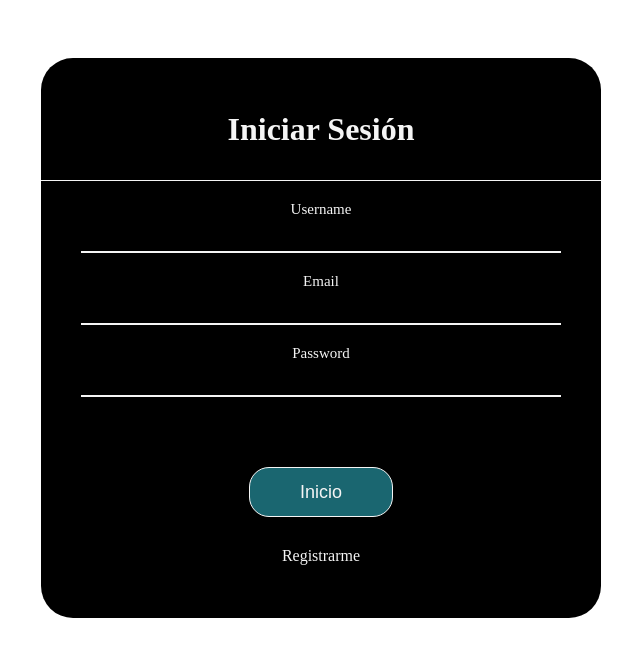
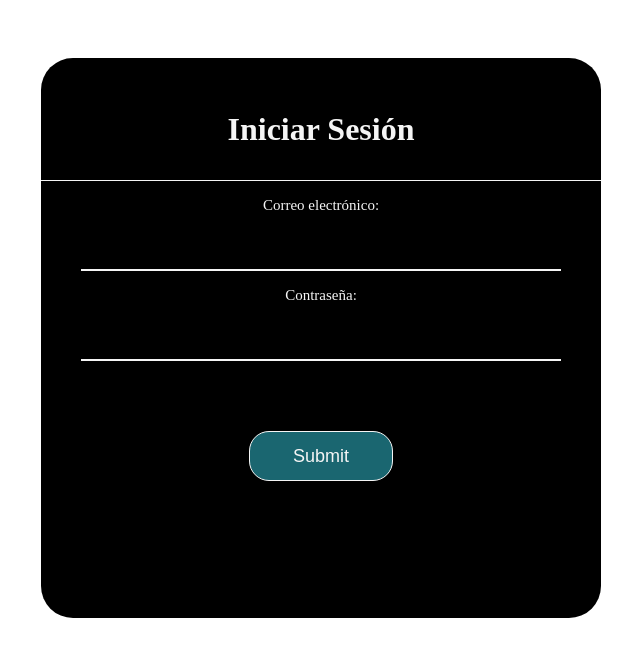
Before and after one commit to Marccb18/Proyecto_Gym, a Python web app: template templates/login_form.html in a window 1280 px wide. Shown: the part 142-800 px from the top of the page, without its empty margins (319-959 px from the left). Run offline with Jinja, Linux system fonts and the light colour scheme; the template is opened without the code that fills it, so the values that code supplies are empty, except form fields; tables that the repository leaves empty hold one stand-in row (values such as "Sample post"); form fields are guessed from the names that the template uses.

Commit message:
login formato

```diff
--- a/templates/login_form.html
+++ b/templates/login_form.html
@@ -8,8 +8,8 @@
 </head>
 <header>
   <nav class="navbar">
-        <a href="{{ url_for('inicio') }}">Inicio</a>
-        <a href="#Registrarse">Registro</a>
+    <a href="#Inicio">Inicio</a>
+    <a href="#Registrar">Registro</a>
     <a href="#Login">Inicio de Sesión</a>
     <a href="#Logout">Cerrar Sesión</a>
   </nav>
@@ -19,34 +19,25 @@
     <div class="formulario">
         <h1>Iniciar Sesión</h1>
         <form action="" method="post" novalidate>
-          <!-- Desactivamos la validación para trabajar con WTForms en el servidor -->
-          <!-- Añadimos este hidden_tag para trabajar con campos ocultos necesarios y así añadir una capa de seguridad, como puede ser los ataques CSRF-->
             {{ form.hidden_tag() }}
-          <!-- Renderizamos los diferentes campos del formulario basado en WTForms -->
-          <div class="username">
-            {{ form.username.label }} {{ form.username }}<br />
-            {% for error in form.username.errors %}
-            <span style="color: red">{{ error }}</span>
-            {% endfor %}
-          </div>
             <div class="email">
-            {{ form.email.label }} {{ form.email }}<br />
+                <label for="email">Correo electrónico:</label><br>
+                {{ form.email(size=20) }}<br>
                 {% for error in form.email.errors %}
                 <span style="color: red">{{ error }}</span>
                 {% endfor %}
             </div>
             <div class="password">
-            {{ form.password.label }} {{ form.password }}<br />
+                <label for="password">Contraseña:</label><br>
+                {{ form.password(size=20) }}<br>
                 {% for error in form.password.errors %}
                 <span style="color: red">{{ error }}</span>
                 {% endfor %}
             </div>
-          <input type="submit" value="Inicio" />
-          <div class="registrarse">
-            <a href="{{ url_for('show_signup_form') }}">Registrarme</a>
+            <div>
+                {{ form.submit() }}
             </div>
         </form>
     </div>
 </main>
 </body>
-</html>
```
Lines whose indentation alone changed are shown as unchanged.
